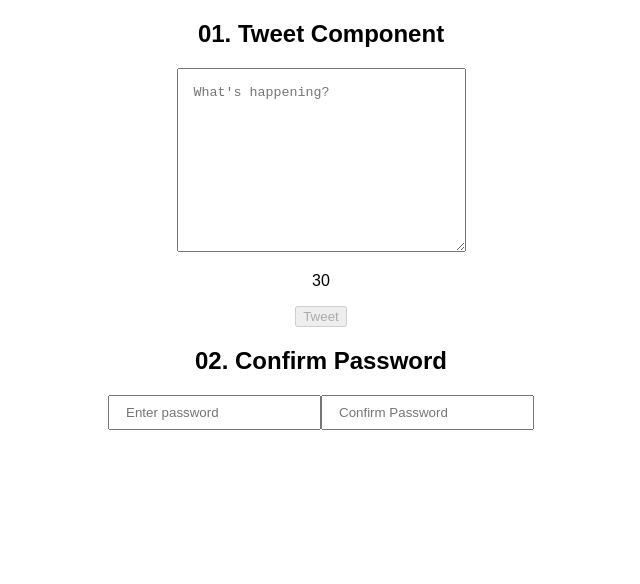
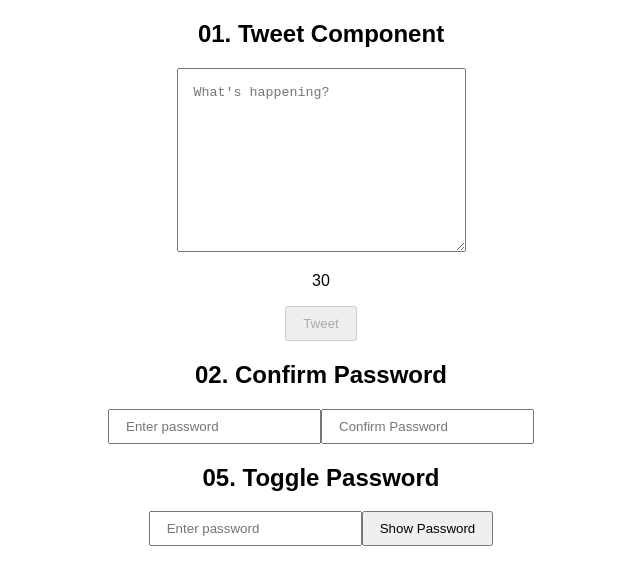
Before and after one commit to SK02K1/REACT-Playground, a React (Create React App) app: page / in a window 1280 px wide. Shown: the top 584 px of the page, without its empty margins (319-959 px from the left). Built offline with nearby package versions, Linux system fonts and the light colour scheme.

Commit message:
add: ex05 solution added toggle password component

```diff
--- a/src/App.jsx
+++ b/src/App.jsx
@@ -1,4 +1,5 @@
 import { ConfirmPass } from "./components/ConfirmPass";
+import { TogglePassword } from "./components/TogglePassword";
 import { Tweet } from "./components/Tweet";
 import "./styles.css";
 
@@ -7,6 +8,7 @@ export default function App() {
     <div className="App">
       <Tweet />
       <ConfirmPass />
+      <TogglePassword />
     </div>
   );
 }
--- /dev/null
+++ b/src/components/TogglePassword.jsx
@@ -0,0 +1,17 @@
+import { useState } from "react";
+
+export const TogglePassword = () => {
+  const [isPasswordVisible, setIsPasswordVisible] = useState(false);
+  return (
+    <div>
+      <h2>05. Toggle Password</h2>
+      <input
+        type={isPasswordVisible ? "text" : "password"}
+        placeholder="Enter password"
+      />
+      <button onClick={() => setIsPasswordVisible((prevState) => !prevState)}>
+        {isPasswordVisible ? "Hide Password" : "Show Password"}
+      </button>
+    </div>
+  );
+};
--- a/src/styles.css
+++ b/src/styles.css
@@ -7,6 +7,7 @@ textarea {
   padding: 1rem;
 }
 
-input {
+input,
+button {
   padding: 0.5rem 1rem;
 }
```
